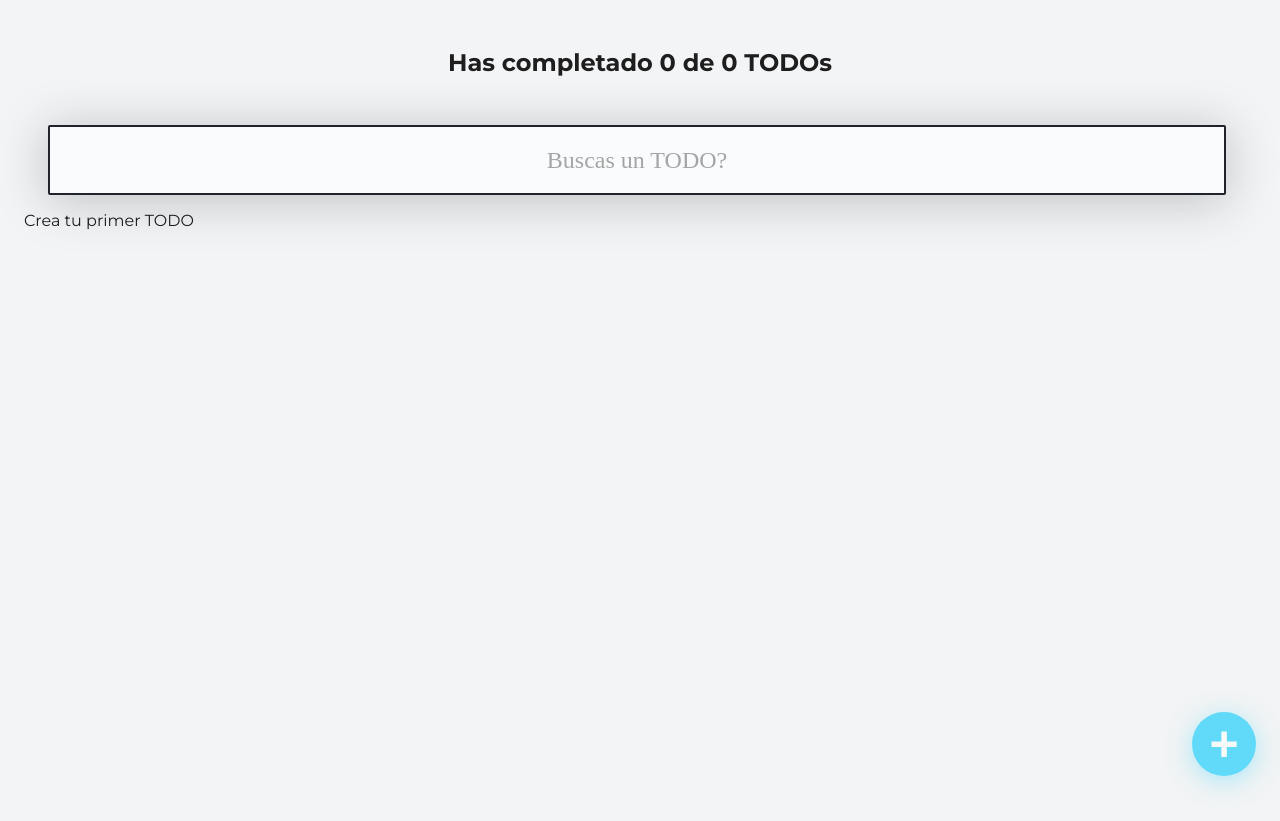
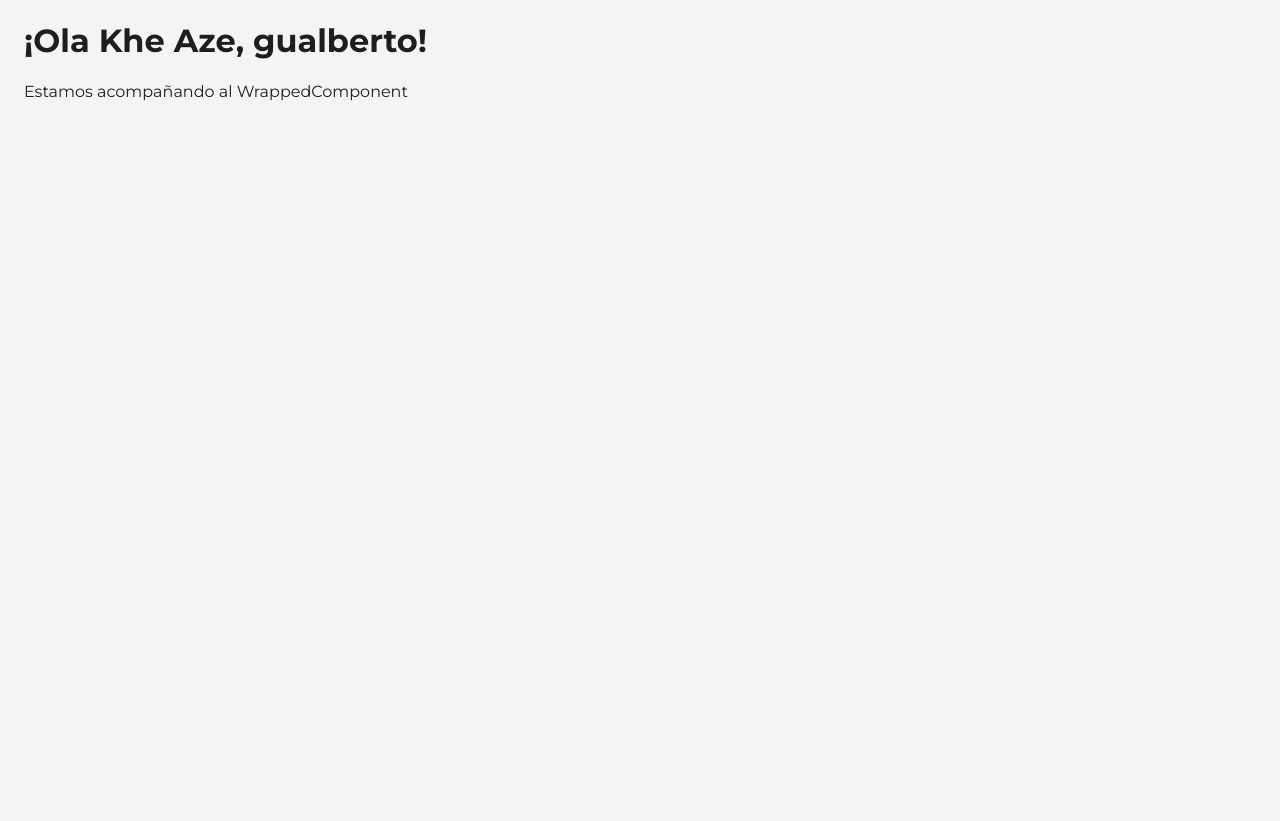
Before and after one commit to gumodi35/TodoPractice-React-Js, a React (Create React App) app: page / in a window 1280 px wide. Before the commit the page ends 800 px from the top, so only its background shows below. Built offline with nearby package versions, Linux system fonts and the light colour scheme.

Commit message:
Add HOC practice

```diff
--- a/src/index.js
+++ b/src/index.js
@@ -1,8 +1,33 @@
 import React from 'react';
 import ReactDOM from 'react-dom';
-import App from './App.js';
+//import App from './App.js';
 import './index.css';
 
+function App(props) {
+  return (
+
+      <h1>¡{props.saludo}, {props.nombre}!</h1>
+
+  );
+}
+
+function withSaludo(WrappedComponent) {
+  return function WrappedComponentWithSaludo(saludo) {
+    return function ComponenteDeVerdad(props) {
+        return (
+            <>
+                <WrappedComponent {...props} saludo={saludo}/>
+                <p>Estamos acompañando al WrappedComponent</p>
+            </>
+        )
+    }
+  }
+}
+
+const AppWithSaludo = withSaludo(App)("Ola Khe Aze");
+
 ReactDOM.render(
-    <App/>,
-    document.getElementById('root'));
+    <AppWithSaludo nombre="gualberto" />,
+    // <App saludo="Que onda" nombre="sr.gualberto"/>,
+    document.getElementById('root')
+    );
```
